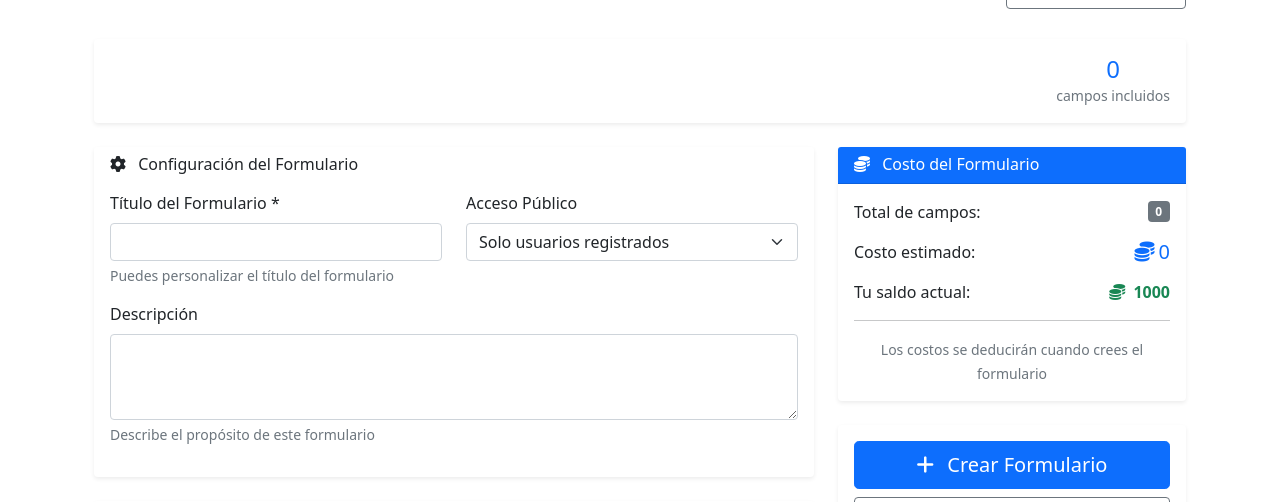
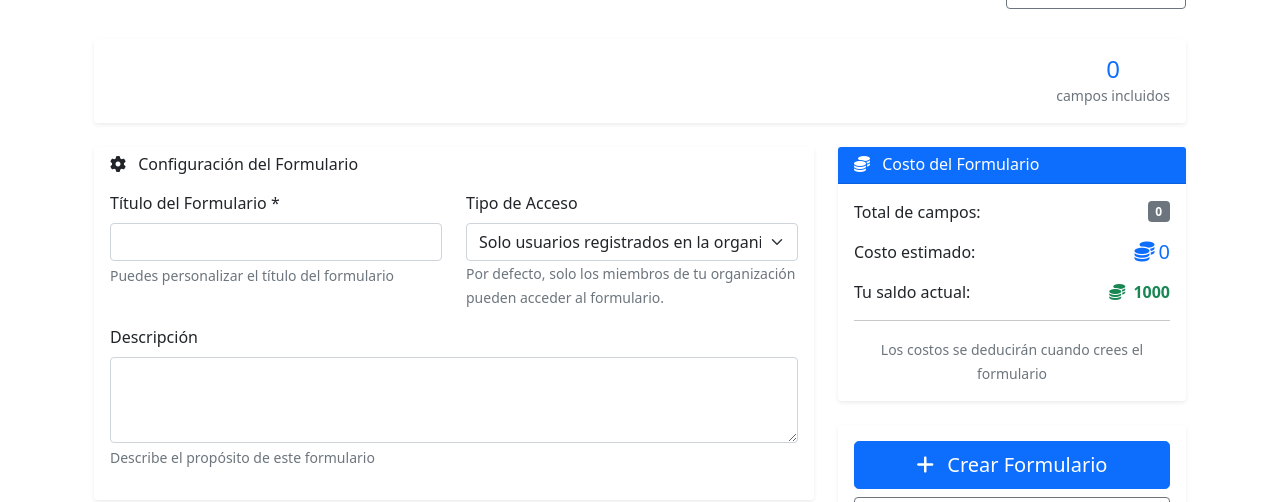
Before and after one commit to cgaviria92/WPA, a Django app: template coreapp/mainapp/templates/mainapp/create_form_from_template.html in a window 1280 px wide. Shown: the part 115-617 px from the top of the page. Run offline with Django 5.2, Linux system fonts and the light colour scheme; the template is opened without the code that fills it, so the values that code supplies are empty; the visitor is signed in with stand-in values (Sample User, id 1).

Commit message:
fix: Update access labels and descriptions for public form settings in templates

```diff
--- a/coreapp/mainapp/forms.py
+++ b/coreapp/mainapp/forms.py
@@ -61,10 +61,10 @@ class DynamicFormCreationForm(forms.ModelForm):
             }),
         }
         labels = {
-            'is_public': '¿Formulario público?',
+            'is_public': 'Permitir acceso público',
         }
         help_texts = {
-            'is_public': 'Si está marcado, cualquier persona puede llenar este formulario.',
+            'is_public': 'Si está marcado, cualquier persona con el enlace puede llenar este formulario (no requiere registro).',
         }
 
 class DynamicFormFieldForm(forms.ModelForm):
--- a/coreapp/mainapp/templates/mainapp/create_form_from_template.html
+++ b/coreapp/mainapp/templates/mainapp/create_form_from_template.html
@@ -79,11 +79,12 @@
                                 <div class="form-text">Puedes personalizar el título del formulario</div>
                             </div>
                             <div class="col-md-6 mb-3">
-                                <label for="form_public" class="form-label">Acceso Público</label>
+                                <label for="form_public" class="form-label">Tipo de Acceso</label>
                                 <select class="form-select" id="form_public" name="is_public">
-                                    <option value="0">Solo usuarios registrados</option>
-                                    <option value="1">Acceso público (cualquier persona)</option>
+                                    <option value="0" selected>Solo usuarios registrados en la organización</option>
+                                    <option value="1">Acceso público (cualquier persona con el enlace)</option>
                                 </select>
+                                <small class="text-muted">Por defecto, solo los miembros de tu organización pueden acceder al formulario.</small>
                             </div>
                         </div>
                         <div class="mb-3">
--- a/coreapp/mainapp/templates/mainapp/dashboard.html
+++ b/coreapp/mainapp/templates/mainapp/dashboard.html
@@ -113,7 +113,7 @@
                                     <th>Título</th>
                                     <th>Costo</th>
                                     <th>Respuestas</th>
-                                    <th>Público</th>
+                                    <th>Acceso</th>
                                     <th>Acciones</th>
                                 </tr>
                             </thead>
@@ -128,9 +128,9 @@
                                     <td>{{ form.submissions.count }}</td>
                                     <td>
                                         {% if form.is_public %}
-                                            <span class="badge bg-success">Público</span>
+                                            <span class="badge bg-success"><i class="fas fa-globe"></i> Público</span>
                                         {% else %}
-                                            <span class="badge bg-secondary">Privado</span>
+                                            <span class="badge bg-primary"><i class="fas fa-lock"></i> Solo Miembros</span>
                                         {% endif %}
                                     </td>
                                     <td>
```
